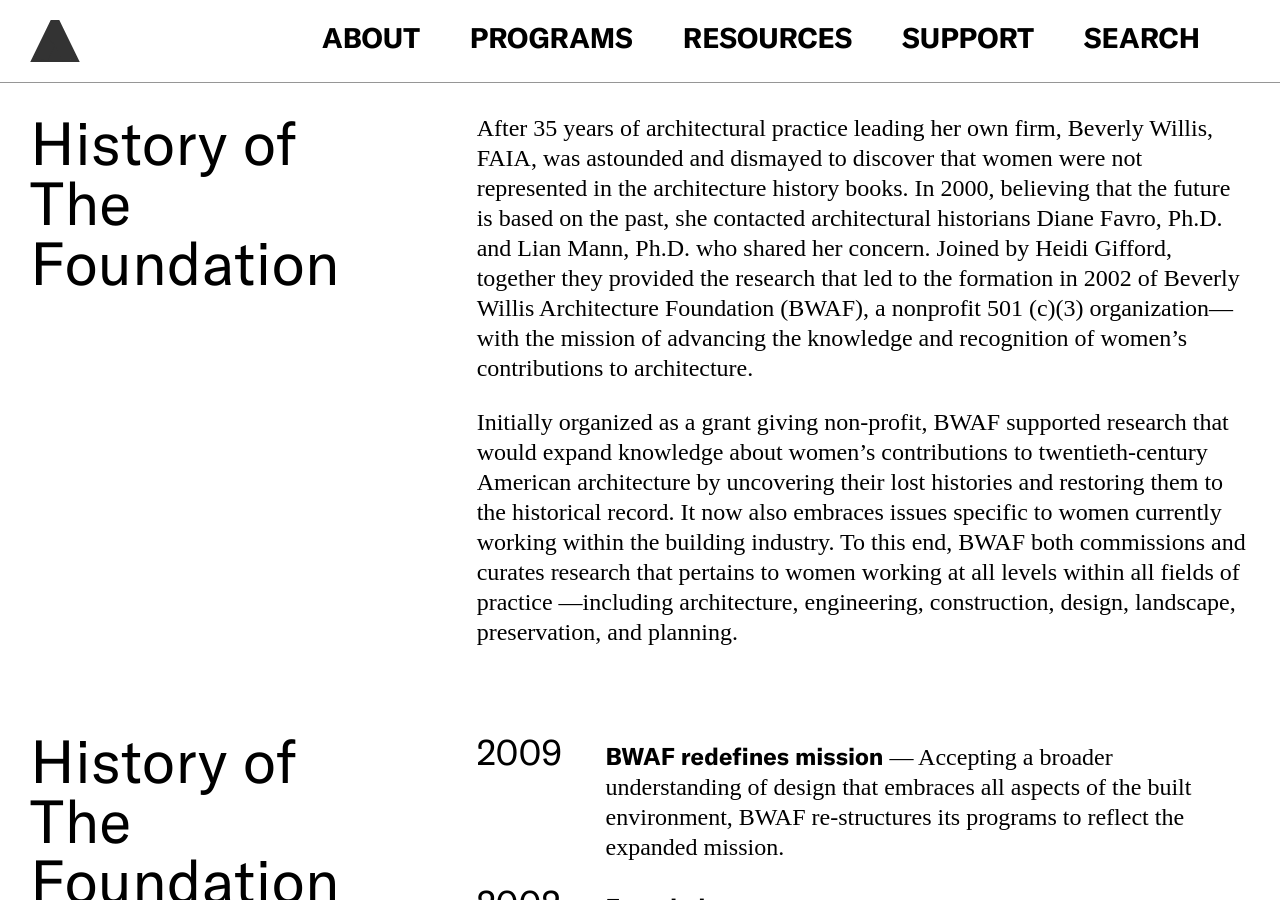
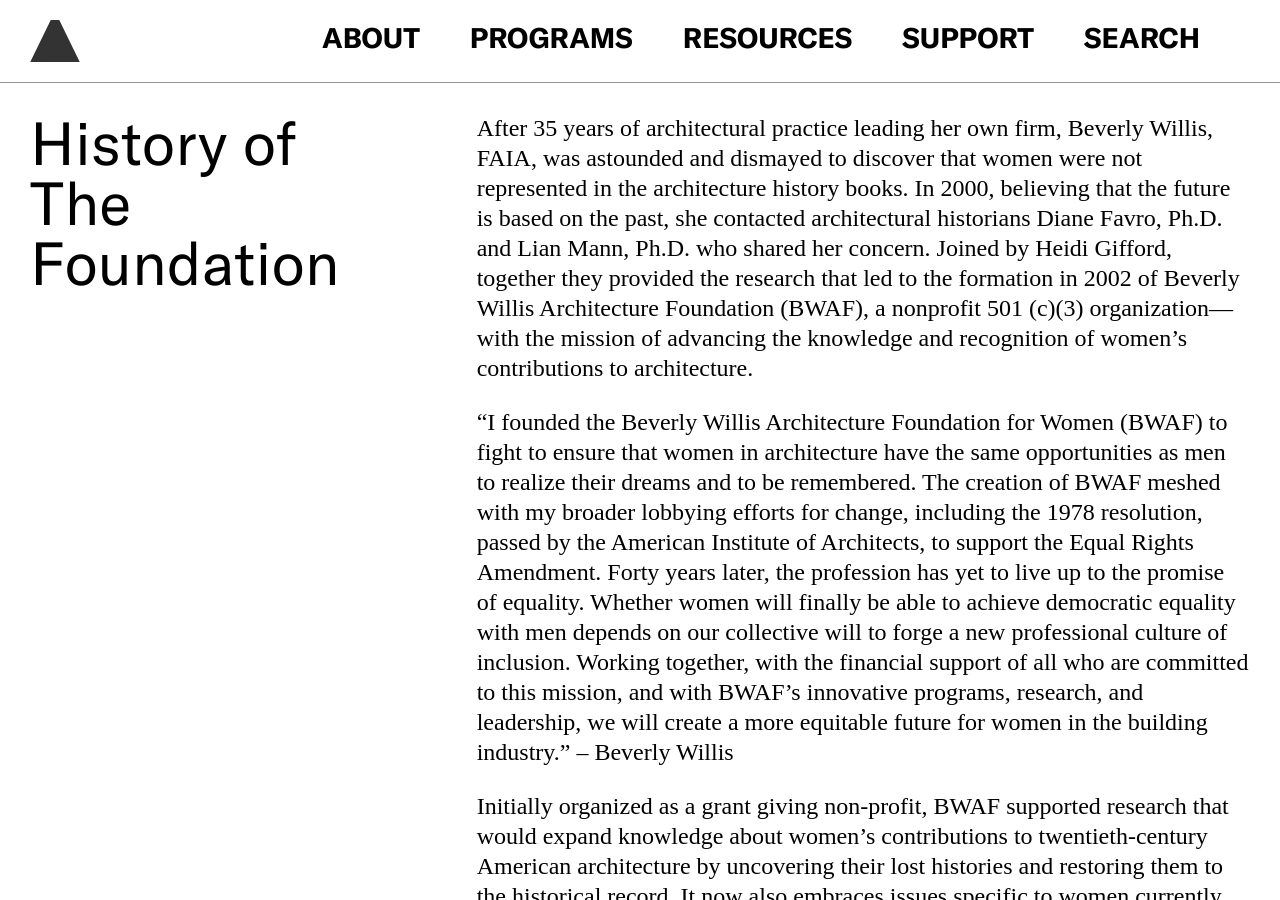
Before and after one commit to jengalas/bwaf-bbw, a Jekyll site: the page built from about/history.html, in a window 1280 px wide and 900 px high. Built offline with Jekyll 4.4.1, drawn with Linux system fonts in a browser that asks for light colours; some web fonts are replaced.

Commit message:
Update from Forestry.io Aislinn McNamara updated about/history.html

```diff
--- a/about/history.html
+++ b/about/history.html
@@ -8,6 +8,8 @@
   include_left-hand_column_text_: true
   text_block: |-
     After 35 years of architectural practice leading her own firm, Beverly Willis, FAIA, was astounded and dismayed to discover that women were not represented in the architecture history books. In 2000, believing that the future is based on the past, she contacted architectural historians Diane Favro, Ph.D. and Lian Mann, Ph.D. who shared her concern. Joined by Heidi Gifford, together they provided the research that led to the formation in 2002 of Beverly Willis Architecture Foundation (BWAF), a nonprofit 501 (c)(3) organization—with the mission of advancing the knowledge and recognition of women’s contributions to architecture.
+
+    "I founded the Beverly Willis Architecture Foundation for Women (BWAF) to fight to ensure that women in architecture have the same opportunities as men to realize their dreams and to be remembered. The creation of BWAF meshed with my broader lobbying efforts for change, including the 1978 resolution, passed by the American Institute of Architects, to support the Equal Rights Amendment. Forty years later, the profession has yet to live up to the promise of equality. Whether women will finally be able to achieve democratic equality with men depends on our collective will to forge a new professional culture of inclusion. Working together, with the financial support of all who are committed to this mission, and with BWAF’s innovative programs, research, and leadership, we will create a more equitable future for women in the building industry." – Beverly Willis
 
     Initially organized as a grant giving non-profit, BWAF supported research that would expand knowledge about women’s contributions to twentieth-century American architecture by uncovering their lost histories and restoring them to the historical record. It now also embraces issues specific to women currently working within the building industry. To this end, BWAF both commissions and curates research that pertains to women working at all levels within all fields of practice —including architecture, engineering, construction, design, landscape, preservation, and planning.
   lefthand_text:
```
